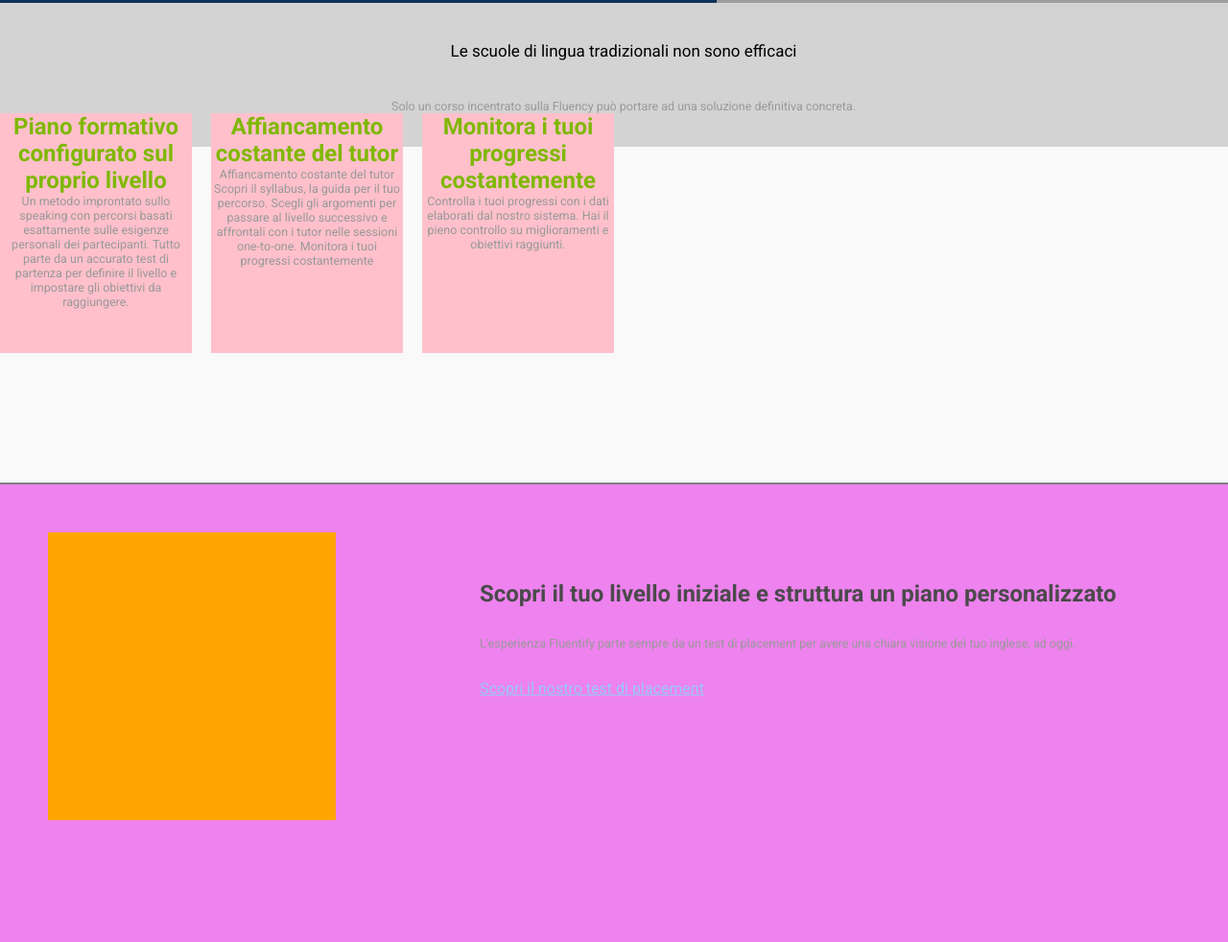
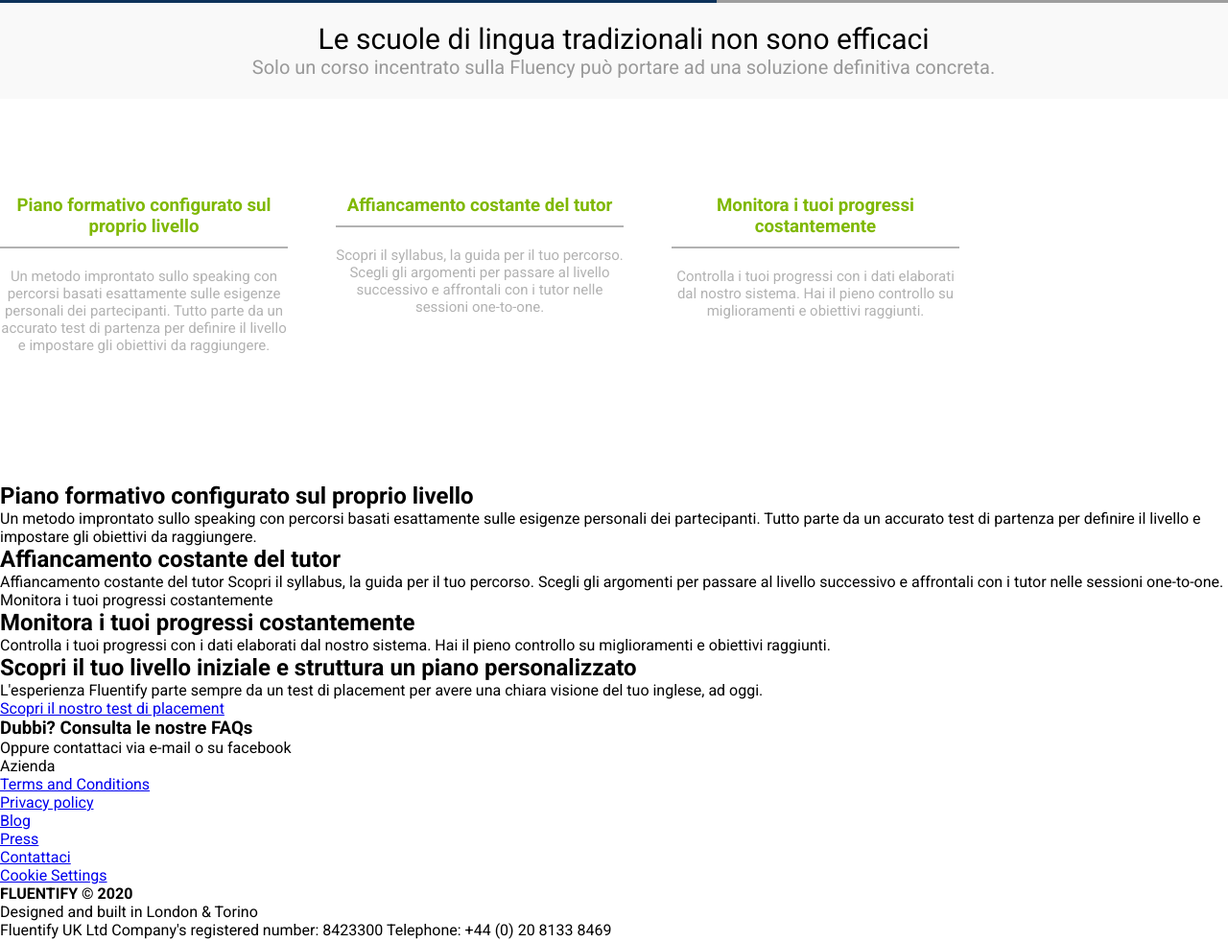
Before and after one commit to veronica012/htmlcss-fluentify, a plain HTML site: page index.html in a window 1280 px wide. Shown: the part 497-1479 px from the top of the page at 96% size. Drawn offline with Linux system fonts and the light colour scheme; grey boxes are pictures that could not be loaded.

Commit message:
grey block

```diff
--- a/index.html
+++ b/index.html
@@ -51,20 +51,47 @@
                 </div>
             </div>
         </header>
+        <!--inizio seconda sezione, primo blocco grigio -->
         <header id= "grey-block">
-            <div id="header-top2">
+            <div class="container">
+                <h4>Le scuole di lingua tradizionali non sono efficaci</h4>
+                <p>
+                    Solo un corso incentrato sulla Fluency può portare ad una soluzione definitiva concreta.
+                </p>
+            </div>
+            </header>
+            <!--blocco con 3 immagini -->
+            <div class="info">
                 <div class="container">
-                    <h4>
-                        Le scuole di lingua tradizionali non sono efficaci
-                    </h4>
-                    <p>
-                        Solo un corso incentrato sulla Fluency può portare ad una soluzione definitiva concreta.
 
+                    <div class="piano-formativo">
+                        <h3>
+                        Piano formativo configurato sul proprio livello
+                    </h3>
+                    <p>Un metodo improntato sullo speaking con percorsi basati esattamente sulle esigenze personali dei partecipanti. Tutto parte da un accurato test di partenza per definire il livello e impostare gli obiettivi da raggiungere.
                     </p>
-                    <div class="header-bottom2">
+                </div>
+</div>
+                    <div class="tutor">
+                        <h3>
+                        Affiancamento costante del tutor
+                    </h3>
+                    <p>Scopri il syllabus, la guida per il tuo percorso. Scegli gli argomenti per passare al livello successivo e affrontali con i tutor nelle sessioni one-to-one.
+                    </p>
+                    </div>
+                    <div class="monitoraggio">
+                        <h3>Monitora i tuoi progressi costantemente</h3>
+                        <p>Controlla i tuoi progressi con i dati elaborati dal nostro sistema. Hai il pieno controllo su miglioramenti e obiettivi raggiunti.
+                        </p>
+                    </div>
 
 
-                    <div class="info-corsi">
+                </div>
+
+            </div>
+
+
+
                         <h2>Piano formativo configurato sul proprio livello
                         </h2>
                         <p>Un metodo improntato sullo speaking con percorsi basati esattamente sulle esigenze personali dei partecipanti. Tutto parte da un accurato test di partenza per definire il livello e impostare gli obiettivi da raggiungere.
--- a/style.css
+++ b/style.css
@@ -121,118 +121,61 @@ header {
 }
 
 #grey-block {
-    background-color: rgb(249, 249, 249);
-    height: 500px;
+    height: 100px;
+    background-color: #f9f9f9;
+}
+
+#grey-block h4 {
+
+    font-size: 30px;
+    font-weight: 300;
+    text-align: center;
+    padding-top:20px;
+}
+
+#grey-block p {
+    font-size: 20px;
+    font-weight: 300;
+    color: #999;
+    text-align: center;
+    padding-bottom: 30px;
+}
+
+.info {
+    height: 400px;
+
     text-align: center;
 }
+.info h3 {
+    color: #7fb802;
+    margin-bottom: 20px;
+    padding-bottom: 10px;
+    border-bottom: 2px solid #b2b2b2;
+}
+.info p {
+    color: #b2b2b2;
+    font-size: 15px;
+}
+.piano-formativo {
 
-#header-top2 {
-    background-color: lightgrey;
-    height: 150px;
-    text-align: center;
+    width: 300px;
 
+    float: left;
+    margin-right: 50px;
+    margin-top: 100px;
 }
-h4 {
-    font-size: 17px;
-    font-weight: 300;
-    color: color:rgb(55, 58, 60);
-    line-height: 100px;
+.tutor {
 
+    width: 300px;
 
+    float: left;
+    margin-right: 50px;
+    margin-top: 100px;
 }
+.monitoraggio {
 
-p {
-    color:rgb(153, 153, 153);
-    font-size:12.5px;
-    font-weight:300
+    width: 300px;
+
+    float: left;
+    margin-top: 100px;
 }
-.header-bottom2::after {
-    content: '';
-    clear: both;
-    display: table;
-}
-
-.info-corsi {
-    background-color: pink;
-    float: left;
-    width: 200px;
-    height: 250px;
-    margin-right: 20px;
-    text-align: center;
-}
-
-h2 {
-    color: #7fb802
-}
-
-.white-block {
-    background-color: violet;
-    height: 500px;
-    border-top: 2px solid grey;
-    margin: auto;
-
-}
-
-.image {
-    background-image: url("");
-    background-color: orange;
-    width: 300px;
-    height: 300px;
-    float: left;
-    margin: 50px;
-}
-.level {
-    float: left;
-    margin: 100px;
-
-}
-
-.level h2 {
-    padding-bottom: 30px;
-    color: #4a4a4a;
-}
-.level p {
-    padding-bottom: 30px;
-     color: #999;
-    font-style: 30px;
-}
-#test {
-      color: #98c8f8;
-}
-footer {
-    background-color: #0f335a;
-    height: 500px;
-    color: #fff;
-
-}
-.faq {
-    background-color: grey;
-    height: 100px;
-    float:left;
-}
-
-.faq h3 {
-    font-size: 30px;
-    color: white;
-}
-.faq p {
-    font-weight: 300;
-    font-size: 18px;
-    opacity: .5;
-}
-.contact {
-    list-style-type: none;
-    color: white;
-
-}
-.fluentify {
-    float: right;
-}
-.fluentify h4 {
-    color: white;
-    font-size: 30px;
-
-}
-.fluentify p {
-    color: white;
-}
```
